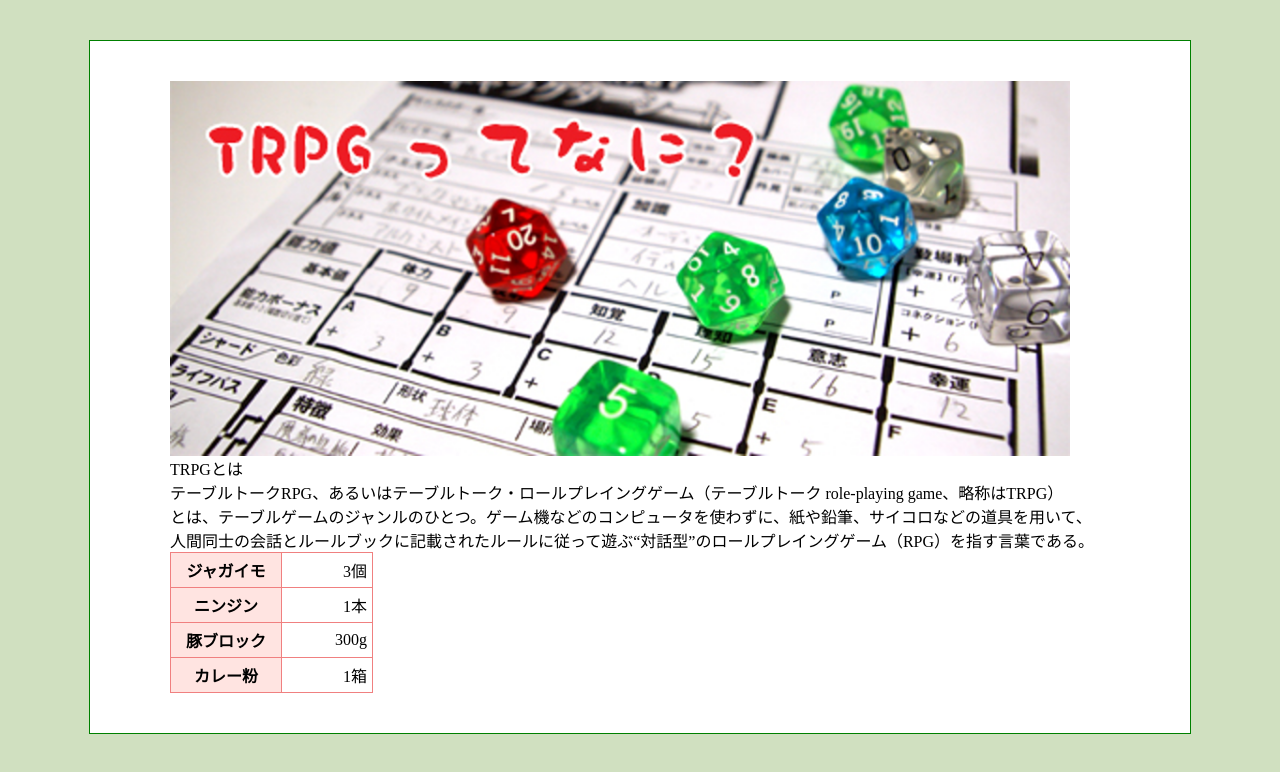
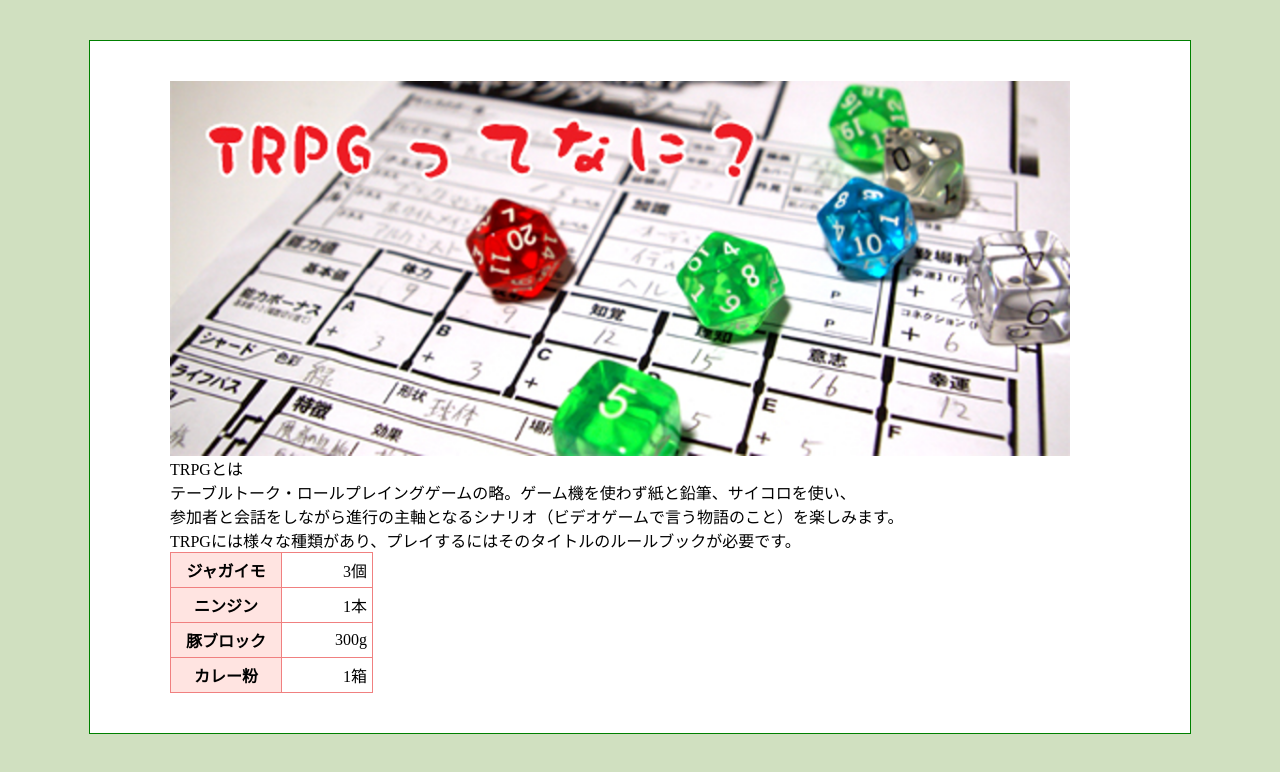
Before and after one commit to p156/web2, a plain HTML site: page index.html in a window 1280 px wide. Drawn offline with Linux system fonts and the light colour scheme.

Commit message:
Update index.html

```diff
--- a/index.html
+++ b/index.html
@@ -11,9 +11,9 @@
       <img src="img/trpg.png" alt="TRPGってなに？" width=900 class="photo">
       <d1>
         <dt>TRPGとは</dt>
-        <dt>テーブルトークRPG、あるいはテーブルトーク・ロールプレイングゲーム（テーブルトーク role-playing game、略称はTRPG）</dt>
-        <dt>とは、テーブルゲームのジャンルのひとつ。ゲーム機などのコンピュータを使わずに、紙や鉛筆、サイコロなどの道具を用いて、</dt>
-        <dt>人間同士の会話とルールブックに記載されたルールに従って遊ぶ“対話型”のロールプレイングゲーム（RPG）を指す言葉である。</dt>
+        <dt>テーブルトーク・ロールプレイングゲームの略。ゲーム機を使わず紙と鉛筆、サイコロを使い、</dt>
+        <dt>参加者と会話をしながら進行の主軸となるシナリオ（ビデオゲームで言う物語のこと）を楽しみます。</dt>
+        <dt>TRPGには様々な種類があり、プレイするにはそのタイトルのルールブックが必要です。</dt>
       <table id="ingredient">
        <tr><th>ジャガイモ</th><td>3個</td></tr>
        <tr><th>ニンジン</th><td>1本</td></tr>
```
